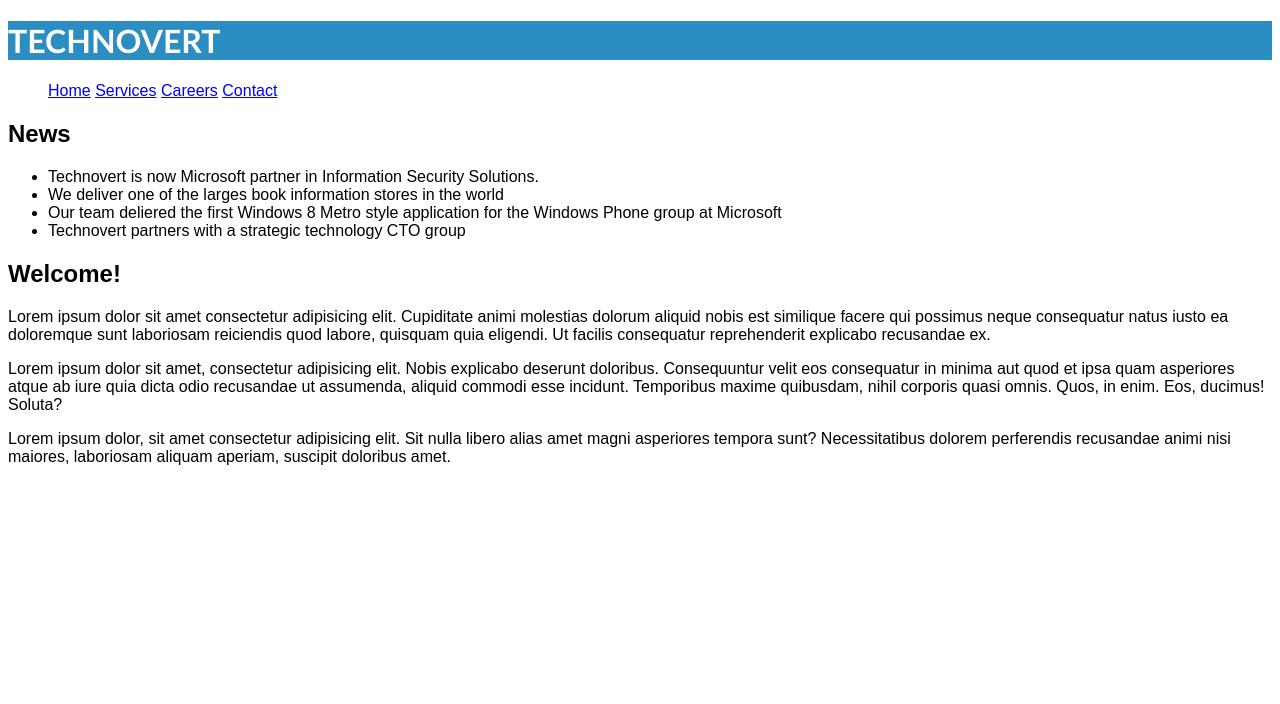
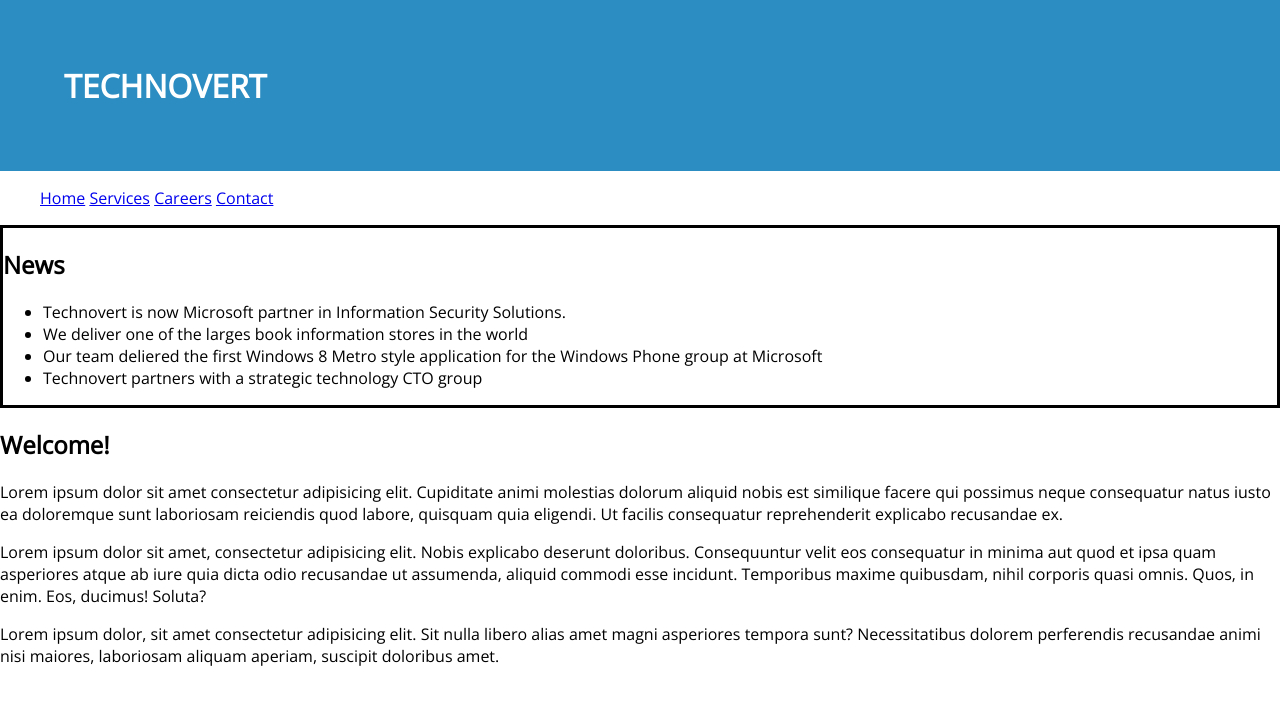
Before and after one commit to notshriram/technovert-blog-task, a plain HTML site: page index.html in a window 1280 px wide. Drawn offline with nearby package versions, Linux system fonts and the light colour scheme.

Commit message:
Remove Margin from body,html

```diff
--- a/index.html
+++ b/index.html
@@ -11,7 +11,7 @@
 
 <body>
     <div class="container">
-        <header>
+        <header class="top">
             <h1 class="logo">Technovert</h1>
         </header>
         <nav>
@@ -59,7 +59,7 @@
                 </p>
             </section>
         </article>
-
+    </div>
 </body>
 
 </html>
--- a/style.css
+++ b/style.css
@@ -1,13 +1,42 @@
+@import url('https://fonts.googleapis.com/css2?family=Open+Sans:wght@300&display=swap');
 *{
-    font-family: sans-serif;
+    font-family: "Open Sans", sans-serif;
+}
+nav{
+    grid-area: navbar;
+}
+html,body{
+    margin: 0%;
+}
+.top{
+    grid-area: header;
+    background-color: rgb(43,141,194);;
+}
+.news-box{
+    grid-area: news;
+    border: black;
+    border-width: 1%;
+    border-style: solid;
+}
+.blog{
+    grid-area: article;
 }
 
 .logo{
-    font-family: 'Trebuchet MS', 'Lucida Sans Unicode', 'Lucida Grande', 'Lucida Sans', Arial, sans-serif;
+    margin: 5%;
+    font-family: 'Open Sans', sans-serif;
     text-transform: uppercase;
-    background-color: rgb(43,141,194);
     color: white;
 }
 nav ul li{
     display: inline-block;
 }
+.container{
+    height: 100%;
+    display: grid;
+    grid-template-columns: 1fr;
+    grid-template-areas: "header"
+                         "navbar"
+                         "news"
+                         "article";
+}
```
